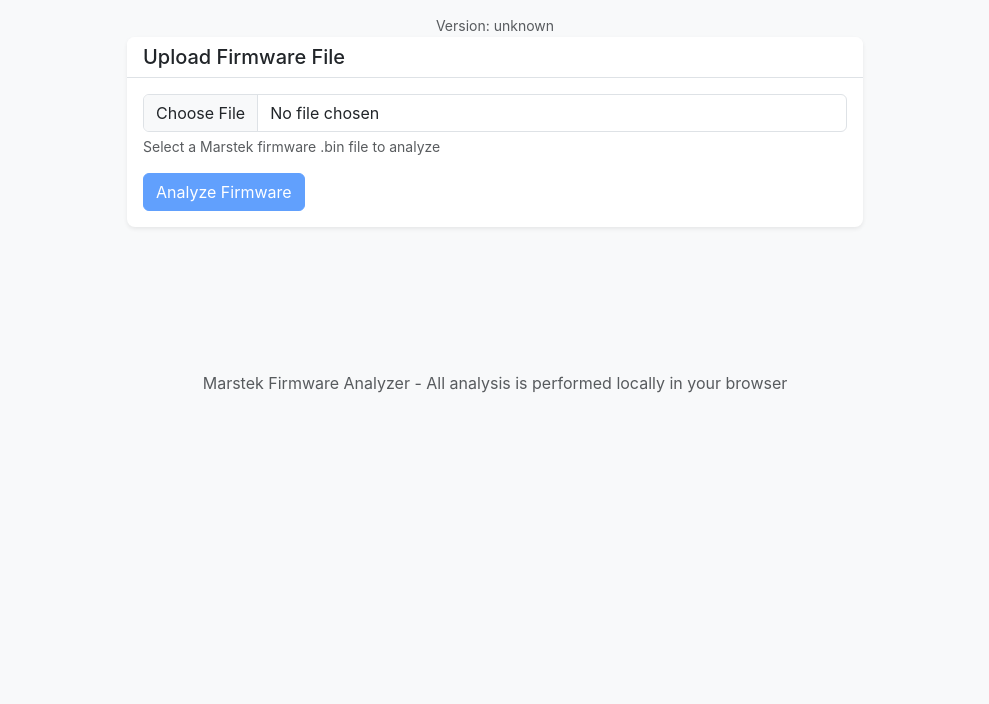
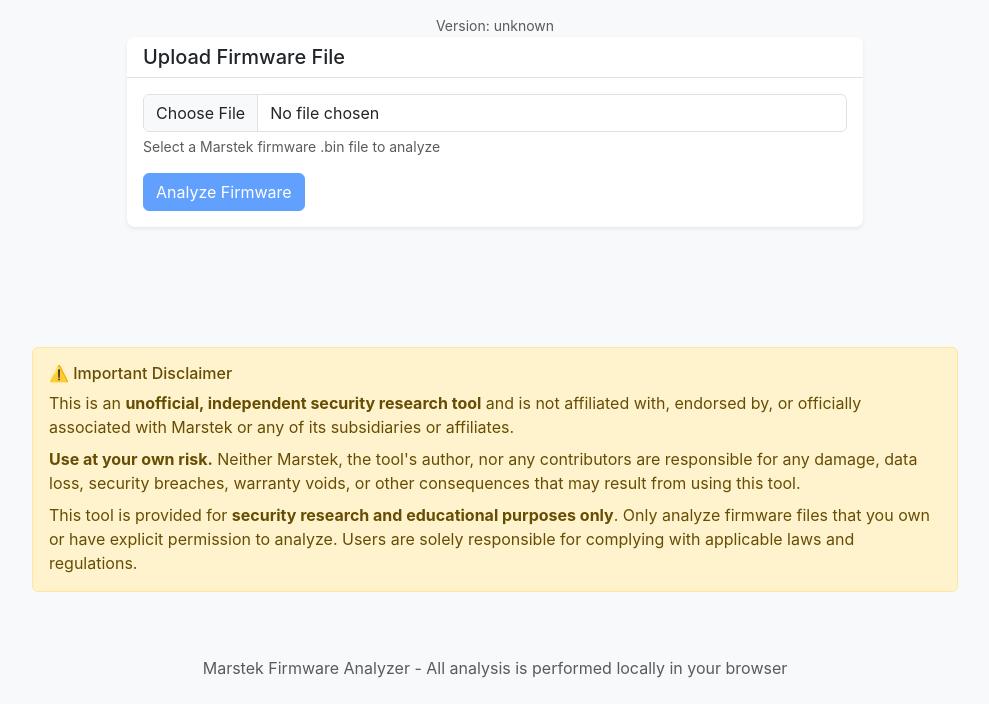
Before and after one commit to rweijnen/marstek-firmware-analyzer, a plain HTML site: page index.html in a window 1280 px wide. Shown: the part 172-876 px from the top of the page, without its empty margins (145-1134 px from the left). Before the commit the page ends 800 px from the top, so only its background shows below. Drawn offline with nearby package versions, Linux system fonts and the light colour scheme; no server answers.

Commit message:
Add comprehensive legal disclaimer
- Clarify this is an unofficial, independent security research tool
- Disclaim any affiliation with Marstek
- Add liability disclaimer for both Marstek and tool author
- Specify tool is for security research and educational purposes only
- Emphasize user responsibility for legal compliance

```diff
--- a/index.html
+++ b/index.html
@@ -98,8 +98,26 @@
             </div>
         </div>
 
+        <!-- Disclaimer -->
+        <div class="row justify-content-center mt-5">
+            <div class="col-md-10">
+                <div class="alert alert-warning" role="alert">
+                    <h6 class="alert-heading">⚠️ Important Disclaimer</h6>
+                    <p class="mb-2">
+                        This is an <strong>unofficial, independent security research tool</strong> and is not affiliated with, endorsed by, or officially associated with Marstek or any of its subsidiaries or affiliates.
+                    </p>
+                    <p class="mb-2">
+                        <strong>Use at your own risk.</strong> Neither Marstek, the tool's author, nor any contributors are responsible for any damage, data loss, security breaches, warranty voids, or other consequences that may result from using this tool.
+                    </p>
+                    <p class="mb-0">
+                        This tool is provided for <strong>security research and educational purposes only</strong>. Only analyze firmware files that you own or have explicit permission to analyze. Users are solely responsible for complying with applicable laws and regulations.
+                    </p>
+                </div>
+            </div>
+        </div>
+
         <!-- Footer -->
-        <footer class="mt-5 py-4 bg-light">
+        <footer class="mt-4 py-4 bg-light">
             <div class="container text-center">
                 <p class="text-muted mb-0">
                     Marstek Firmware Analyzer - All analysis is performed locally in your browser
```
